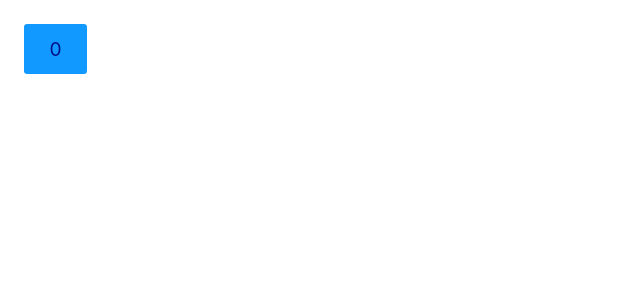
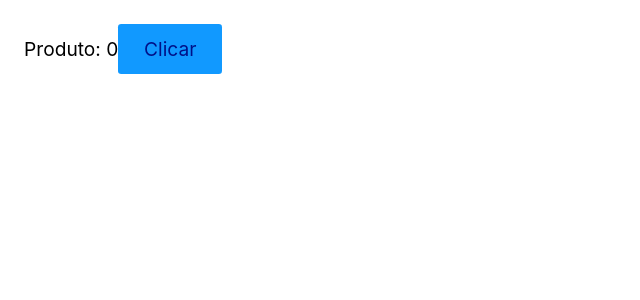
Before and after one commit to malconn/origamid-react, a React (Create React App) app in the folder react-iniciantes/ambiente-curso/appreact/: page / in a window 1280 px wide. Shown: the top 300 px of the page, without its empty margins (0-640 px from the left). Built offline with nearby package versions, Linux system fonts and the light colour scheme; the HTML template or start-up script is replaced by a standard one.

Commit message:
feat: useContext (aula feita.) - react-iniciantes

```diff
--- a/react-iniciantes/ambiente-curso/appreact/src/App.js
+++ b/react-iniciantes/ambiente-curso/appreact/src/App.js
@@ -1,14 +1,11 @@
-import React from 'react'
+import React from 'react';
+import Produto from './Produto';
+import { GlobalStorage } from './GlobalContext';
 const App = () => {
-  const [contar,setContar] = React.useState(0)
-
-  const handleClick = React.useCallback(()=>{
-    setContar((contar)=> contar + 1);
-  },[])
-
-
   return (
-    <button onClick={handleClick}>{contar}</button>
+    <GlobalStorage>
+      <Produto />
+    </GlobalStorage>
   )
 }
 
--- /dev/null
+++ b/react-iniciantes/ambiente-curso/appreact/src/GlobalContext.js
@@ -0,0 +1,20 @@
+import React from 'react'
+
+export const GlobalContext = React.createContext();
+
+export const GlobalStorage = ({children}) =>{
+  const [count,setCount] = React.useState(0);
+
+  function adcionarUm(){
+    setCount((count)=> count + 1);
+  }
+  function adcionarDois(){
+    setCount((count)=> count + 2);
+  }
+
+  return (
+    <GlobalContext.Provider value={{nome:'Malcon',count,adcionarUm}}>
+      {children}
+    </GlobalContext.Provider>
+  )
+}
--- /dev/null
+++ b/react-iniciantes/ambiente-curso/appreact/src/Produto.js
@@ -0,0 +1,14 @@
+import React from 'react'
+import { GlobalContext } from './GlobalContext'
+
+const Produto = () => {
+  const global = React.useContext(GlobalContext);
+  return (
+    <div>
+      Produto: {global.count}
+      <button onClick={()=> global.adcionarUm()}>Clicar</button>
+    </div>
+  )
+}
+
+export default Produto
```
